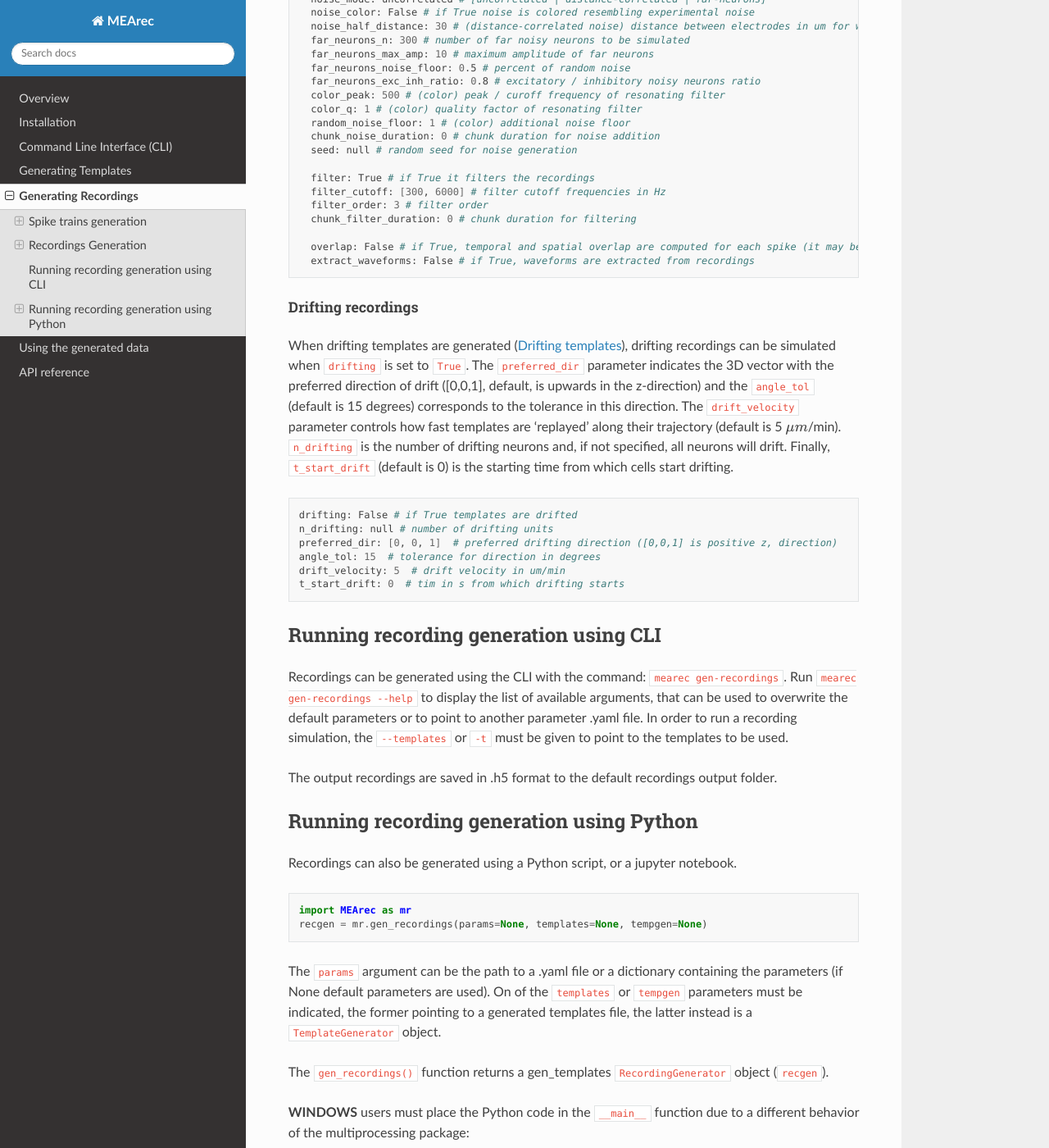
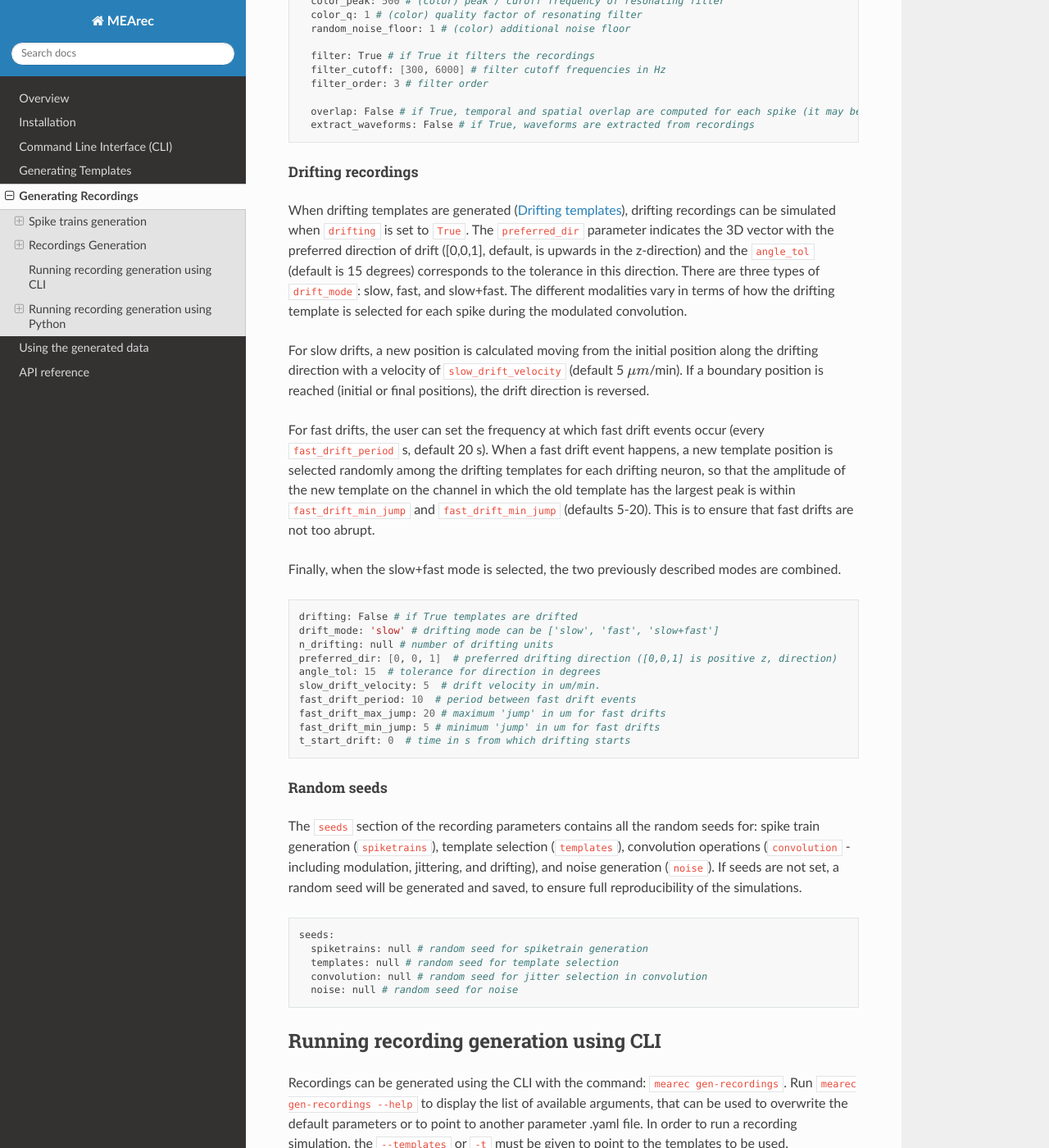
Before and after one commit to SpikeInterface/MEArec, a Sphinx documentation site: the page built from docs/generate_recordings.rst, in a window 1280 px wide and 1400 px high, scrolled down 5382 px. Shown: the whole window at 82% size. Built offline with Sphinx 7.4.7 and the Read the Docs theme 2.0.0, drawn with Linux system fonts in a browser that asks for light colours; some of the changed text lies outside the part shown.

Commit message:
updated docs

```diff
--- a/docs/generate_recordings.rst
+++ b/docs/generate_recordings.rst
@@ -10,9 +10,12 @@
 * :code:`templates`
 * :code:`cell-types`
 * :code:`recordings`
+* :code:`seeds`
 
-The :code:`spiketrains` part deals with the generation of spike trains, while the other 3 sections specify parameters to
-assemble spike trains and templates and build the extracellular recordings.
+The :code:`spiketrains` part deals with the generation of spike trains, while the :code:`templates`,
+:code:`cell-types`, and :code:`recordings` sections specify parameters to assemble spike trains and templates and build
+the extracellular recordings. The :code:`seeds` contains all the random seeds involved in the simulations, to ensure
+reproducibility.
 
 
 Spike trains generation
@@ -20,8 +23,10 @@
 
 The first step is the spike train generation. The user can specify the number and type of cells in 2 ways:
 
-1. providing a list of :code:`rates` and corresponding :code:`types`: e.g. rates = [3, 3, 5], types = ['e', 'e', 'i'] will generate 3 spike trains with average firing rates 3, 3, and 5 Hz and respectively excitatory, excitatory , and inhibitory type.
-2. providing :code:`n_exc`, :code:`n_inh`, :code:`f_exc`, :code:`f_inh`, :code:`st_exc`, :code:`st_min`: in this case there will be generated :code:`n_exc` excitatory spike trains with average firing rate of :code:`f_exc` and firing rate standard deviation of :code:`st_exc` (same for inhibitory spike trains)
+1. providing a list of :code:`rates` and corresponding :code:`types`: e.g. rates = [3, 3, 5], types = ['E', 'E', 'E']
+will generate 3 spike trains with average firing rates 3, 3, and 5 Hz and respectively excitatory, excitatory , and inhibitory type.
+2. providing :code:`n_exc`, :code:`n_inh`, :code:`f_exc`, :code:`f_inh`, :code:`st_exc`, :code:`st_min`: in this case
+there will be generated :code:`n_exc` excitatory spike trains with average firing rate of :code:`f_exc` and firing rate standard deviation of :code:`st_exc` (same for inhibitory spike trains)
 
 The firinga rates generated with the second option have a minimum firing rate of :code:`min_rate` (default 0.5 Hz).
 
@@ -32,8 +37,6 @@
 
 :code:`t_start` (0 s by default) is the start timestamp of the recordings in second and :code:`duration` will correspond
 to the duration of the recordings.
-
-The :code:`seed` parameter can be set to ensure reproducibility, and if :code:`null` a random seed is used.
 
 
 Spike trains parameters section summary
@@ -47,7 +50,7 @@
       # spike train generation parameters
 
       # rates: [3,3,5] # individual spike trains rates
-      # types: ['e', 'e', 'i'] # individual spike trains class (exc-inh)
+      # types: ['E', 'E', 'I'] # individual spike trains class (exc-inh)
       # alternative to rates - excitatory and inhibitory settings
       n_exc: 2 # number of excitatory cells
       n_inh: 1 # number of inhibitory cells
@@ -74,6 +76,9 @@
 allows the user to specify which  strings to look for in the cell model name (from the NMC database) to assign it to
 the excitatory or inhibitory set. In this example from L5 cells, all cells contining LBC (Large Basket Cells) will be
 marked as inhibitory, and so on.
+If you use custom cell models, you should overwrite this section as shown in
+`this notebook <https://github.com/alejoe91/MEArec/blob/master/notebooks/generate_recordings_with_allen_models.ipynb>`_
+using cell models from `Allen database <https://celltypes.brain-map.org/>`_.
 
 Cell-types parameters section summary
 """""""""""""""""""""""""""""""""""""
@@ -92,7 +97,8 @@
 provided) and they follow the following rules:
 
 * neuron locations cannot be closer than the :code:`min_dist` parameter (default 25 :math:`\mu m`)
-* templates must have an amplitude of at least :code:`min_amp` (default 50 :math:`\mu V`) and at most :code:`max_amp` (default 500 :math:`\mu V`)
+* templates must have an amplitude of at least :code:`min_amp` (default 50 :math:`\mu V`) and at most :code:`max_amp`
+(default 500 :math:`\mu V`)
 * if specified, neuron locations are selected within the :code:`xlim`, :code:`ylim`, and :code:`zlim` limits
 
 
@@ -107,7 +113,6 @@
 template A and template B are marked as overlapping if on the electrode with the largest peak for template A, template
 B's amplitude is greater or equal than the 90% of its peak amplitude.
 
-The :code:`seed` parameter, randomly set if :code:`null`, ensures reproducibility.
 
 Templates parameters section summary
 """""""""""""""""""""""""""""""""""""
@@ -137,6 +142,8 @@
 its corresponding spike train.
 The :code:`fs` parameters permits to resample the recordings and if it is not provided recordings are created with the
 same sampling frequency as the templates.
+Recordings can be split in times chunks using the :code:`chunk_duration` (20 s by default) parameter.
+Chunks can be processed in parallel.
 
 If :code:`sync_rate` is greater than 0 (and <= 1, default is 0), synchrony is added to spatially overlapping templates.
 For example, if :code:`sync_rate` is 0.2, 1 out of 5 spikes on spike trains with overlapping templates will be temporally
@@ -166,21 +173,20 @@
 In addition to amplitude modulation, bursting can also modulate the spike shape. In order to model this, if
 :code:`shape_mod` is True, then the templates are *stretched*  depending on the :math:`mod` value.
 The stretching is obtained by projecting the template on a sigmoid-transformed scale, which effectively stretches the waveform.
-The :code:`bursting_sigmoid` parameter controls the amount of stretching (default 30). Larger :code:`bursting_sigmoid` will result
+The :code:`shape_stretch` parameter controls the amount of stretching (default 30). Larger :code:`shape_stretch` will result
 in more shape modulation, lower values in less shape modulation.
 The templates are stretched with the same value on all electrodes, and then, in case of an :code:`electrode`-type modulation,
 the eap on each electrode to match the specific :math:`mod` for the electrode. Also for an :code:`template`-type modulation,
 the eap is rescaled at the template level.
 
-To speed up the convolution operation and reduce the memory need, the convolution can be performed in chunks.
-The :code:`chunk_conv_duration` (20 s by default) controls the length of the chunks. Chunks are processed in parallel.
-
 Next, noise is added to to the clean recordings. Three different noise modes can be used (using the :code:`noise_mode`
 parameter):
 
-1. :code:`uncorrelated`: additive gaussian noise (default) with a standard deviation of :code:`noise_level` (10 :math:`\mu V` by default)
+1. :code:`uncorrelated`: additive gaussian noise (default) with a standard deviation of :code:`noise_level`
+(10 :math:`\mu V` by default)
 
-2. :code:`distance-correlated`: noise is generated as a multivariate normal with covariance matrix decaying with distance between electrodes. The :code:`noise_half_distance` parameter is the distance for which correlation is 0.5.
+2. :code:`distance-correlated`: noise is generated as a multivariate normal with covariance matrix decaying with
+distance between electrodes. The :code:`noise_half_distance` parameter is the distance for which correlation is 0.5.
 
 3. :code:`far-neurons`: noise is generated by the activity of :code:`far_neurons_n` far neurons (default 300). In order to use this mode,
    it is recommended to generate templates with a small or null maximum amplitude. In fact, far neurons if their maximum amplitude
@@ -197,15 +203,12 @@
 of gaussian noise over the colored noise (when :code:`random_noise_floor=1` 50% of the noise is additive gaussian. The final
 noise level is adjusted so that the overall standard deviation is equal to :code:`noise_level`.
 
-Noise can be added in chunks (:code:`chunk_noise_duration`) as for long recordings the user can run into :code:`MemoryError`.
-
 
 Finally, and optionally, the recordings can be filtered (if :code:`filter` is :code:`True`) with a high-pass or band-pass
 filter with :code:`filter_cutoff` frequency(ies) ([300, 6000] by default). If :code:`filter_cutoff` is a scalar, the signal is high-pass
 filtered. The order of the Butterworth filter can be adjusted with the :code:`filter_order` frequency(ies) param.
-Also filtering can be applied in chunks (:code:`chunk_filter_duration`).
 
-For further analysis, spike events can be annotated as "O" (temporal overlapping) or "SO" (spatio-temporal overlapping)
+For further analysis, spike events can be annotated as "TO" (temporal overlapping) or "SO" (spatio-temporal overlapping)
 when :code:`overlap` is set to :code:`True`. The waveforms can also be extracted and loaded to the
 `Neo.Spiketrain <https://neo.readthedocs.io/en/0.4.0/core.html#example-spiketrain>`_
 object if the :code:`extract_waveforms` is :code:`True`. Note that this might take some time for long recordings.
@@ -229,9 +232,9 @@
       n_burst_spikes: 10 # max number of 'bursting' consecutive spikes
       max_burst_duration: 100 # duration in ms of maximum burst modulation
       shape_mod: True # if True waveforms are modulated in shape with a low pass filter depending on the isi
-      bursting_sigmoid: 30.  # min and max frequencies to be mapped to modulation value
+      shape_stretch: 30.  # min and max frequencies to be mapped to modulation value
       n_bursting: 3  # number of bursting units
-      chunk_conv_duration: 20 # chunk duration for convolution (if running into MemoryError)
+      chunk_duration: 20 # chunk duration for convolution (if running into MemoryError)
 
       noise_level: 0 # noise standard deviation in uV
       noise_mode: uncorrelated # [uncorrelated | distance-correlated | far-neurons]
@@ -244,13 +247,10 @@
       color_peak: 500 # (color) peak / curoff frequency of resonating filter
       color_q: 1 # (color) quality factor of resonating filter
       random_noise_floor: 1 # (color) additional noise floor
-      chunk_noise_duration: 0 # chunk duration for noise addition
-      seed: null # random seed for noise generation
 
       filter: True # if True it filters the recordings
       filter_cutoff: [300, 6000] # filter cutoff frequencies in Hz
       filter_order: 3 # filter order
-      chunk_filter_duration: 0 # chunk duration for filtering
 
       overlap: False # if True, temporal and spatial overlap are computed for each spike (it may be time consuming)
       extract_waveforms: False # if True, waveforms are extracted from recordings
@@ -263,18 +263,50 @@
 :code:`drifting` is set to :code:`True`. The :code:`preferred_dir` parameter indicates the 3D vector with the
 preferred direction of drift ([0,0,1], default, is upwards in the z-direction) and the :code:`angle_tol` (default is 15
 degrees) corresponds to the tolerance in this direction.
-The :code:`drift_velocity` parameter controls how fast templates are 'replayed' along their trajectory (default is 5
-:math:`\mu m`/min). :code:`n_drifting` is the number of drifting neurons and, if not specified, all neurons will drift.
-Finally, :code:`t_start_drift` (default is 0) is the starting time from which cells start drifting.
+There are three types of :code:`drift_mode`: slow, fast, and slow+fast.
+The different modalities vary in terms of how the drifting template is selected for each spike during the modulated convolution.
+
+For slow drifts, a new position is calculated moving from the initial position along the drifting direction with
+a velocity of :code:`slow_drift_velocity` (default 5 :math:`\mu m`/min).
+If a boundary position is reached (initial or final positions), the drift direction is reversed.
+
+For fast drifts, the user can set the frequency at which fast drift events occur (every :code:`fast_drift_period` s, default 20 s).
+When a fast drift event happens, a new template position is selected randomly among the drifting templates for each
+drifting neuron, so that the amplitude of the new template on the channel in which the old template has the largest
+peak is within :code:`fast_drift_min_jump` and :code:`fast_drift_min_jump` (defaults 5-20).
+This is to ensure that fast drifts are not too abrupt.
+
+Finally, when the slow+fast mode is selected, the two previously described modes are combined.
 
 .. code-block:: bash
 
       drifting: False # if True templates are drifted
+      drift_mode: 'slow' # drifting mode can be ['slow', 'fast', 'slow+fast']
       n_drifting: null # number of drifting units
       preferred_dir: [0, 0, 1]  # preferred drifting direction ([0,0,1] is positive z, direction)
       angle_tol: 15  # tolerance for direction in degrees
-      drift_velocity: 5  # drift velocity in um/min
-      t_start_drift: 0  # tim in s from which drifting starts
+      slow_drift_velocity: 5  # drift velocity in um/min.
+      fast_drift_period: 10  # period between fast drift events
+      fast_drift_max_jump: 20 # maximum 'jump' in um for fast drifts
+      fast_drift_min_jump: 5 # minimum 'jump' in um for fast drifts
+      t_start_drift: 0  # time in s from which drifting starts
+
+Random seeds
+^^^^^^^^^^^^
+
+The :code:`seeds` section of the recording parameters contains all the random seeds for: spike train generation
+(:code:`spiketrains`), template selection (:code:`templates`), convolution operations (:code:`convolution` - including modulation,
+jittering, and drifting), and noise generation (:code:`noise`). If seeds are not set, a random seed will be generated
+and saved, to ensure full reproducibility of the simulations.
+
+.. code-block:: bash
+
+    seeds:
+      spiketrains: null # random seed for spiketrain generation
+      templates: null # random seed for template selection
+      convolution: null # random seed for jitter selection in convolution
+      noise: null # random seed for noise
+
 
 Running recording generation using CLI
 --------------------------------------
@@ -294,23 +326,18 @@
 .. code-block:: python
 
     import MEArec as mr
-    recgen = mr.gen_recordings(params=None, templates=None, tempgen=None)
+    recgen = mr.gen_recordings(params=None, templates=None, tempgen=None, n_jobs=None, verbose=False)
 
 The :code:`params` argument can be the path to a .yaml file or a dictionary containing the parameters
 (if None default parameters are used). On of the :code:`templates` or :code:`tempgen` parameters must be indicated, the
 former pointing to a generated templates file, the latter instead is a :code:`TemplateGenerator` object.
+The :code:`n_jobs` argument indicates how many jobs will be used in parallel (for parallel processing, more than 1 chunks
+are required).
+If :code:`verbose` is True, the output shows the progress of the template simulation. :code:`verbose`=True corresponds to
+:code:`verbose`=1. For a higher level of verbosity also :code:`verbose`=2 can be used.
+
 
 The :code:`gen_recordings()` function returns a gen_templates :code:`RecordingGenerator` object (:code:`recgen`).
-
-**WINDOWS** users must place the Python code in the :code:`__main__` function due to a different behavior of the
-multiprocessing package:
-
-.. code-block:: python
-
-    import MEArec as mr
-
-    if __name__ == '__main__':
-        recgen = mr.gen_recordings(params=None, templates=None, tempgen=None)
 
 The RecordingGenerator object
 ~~~~~~~~~~~~~~~~~~~~~~~~~~~~~
@@ -319,7 +346,8 @@
 
 * recordings: (n_electrodes, n_samples) recordings
 * spiketrains: list of (n_spiketrains) :code:`neo.Spiketrain` objects
-* templates: (n_spiketrains, n_electrodes, n_templates samples) templates
+* templates: (n_spiketrains, n_jitters, n_electrodes, n_templates samples) templates --
+(n_spiketrains, n_drifting_steps, n_jitters, n_electrodes, n_templates samples) for drifting recordings
 * templates_celltypes: (n_spiketrains) templates cell type
 * templates_locations: (n_spiketrains, 3) templates soma locations
 * templates_rotations: (n_spiketrains, 3) 3d model rotations
--- a/docs/generate_templates.rst
+++ b/docs/generate_templates.rst
@@ -161,8 +161,9 @@
 processing folder is deleted if :code:`delete_tmp` is True. If :code:`n_jobs` is None, the function will use as many jobs
 as available cell models (if run in parallel). Finally, the :code:`recompile` argument forces a recompilation of the
 models (use this if you added new cell models in the :code:`cell_models_folder`).
+If :code:`verbose` is True, the output shows the progress of the template simulation.
 
-The :code:`gen_templates()` function returns a gen_templates :code:`TemplateGenerator` object (:code:`temogen`).
+The :code:`gen_templates()` function returns a gen_templates :code:`TemplateGenerator` object (:code:`tempgen`).
 
 
 The TemplateGenerator object
--- a/docs/index.rst
+++ b/docs/index.rst
@@ -26,7 +26,9 @@
    usage
    api
 
+For further details, please refer to the `MEArec preprint <https://www.biorxiv.org/content/10.1101/691642v1>`_
+
 Contact
 =======
 
-If you have questions or comments, contact Alessio Buccino: alessiob@ifi.uio.no
+If you have questions or comments, contact Alessio Buccino: alessiop.buccino@gmail.com
```
Also changed, not shown: other parts of docs/generate_recordings.rst (+0 -1 lines), other parts of docs/generate_templates.rst (+1 -1 lines), docs/api.rst (+8 -0 lines), docs/usage.rst (+8 -3 lines), 2 other files.
